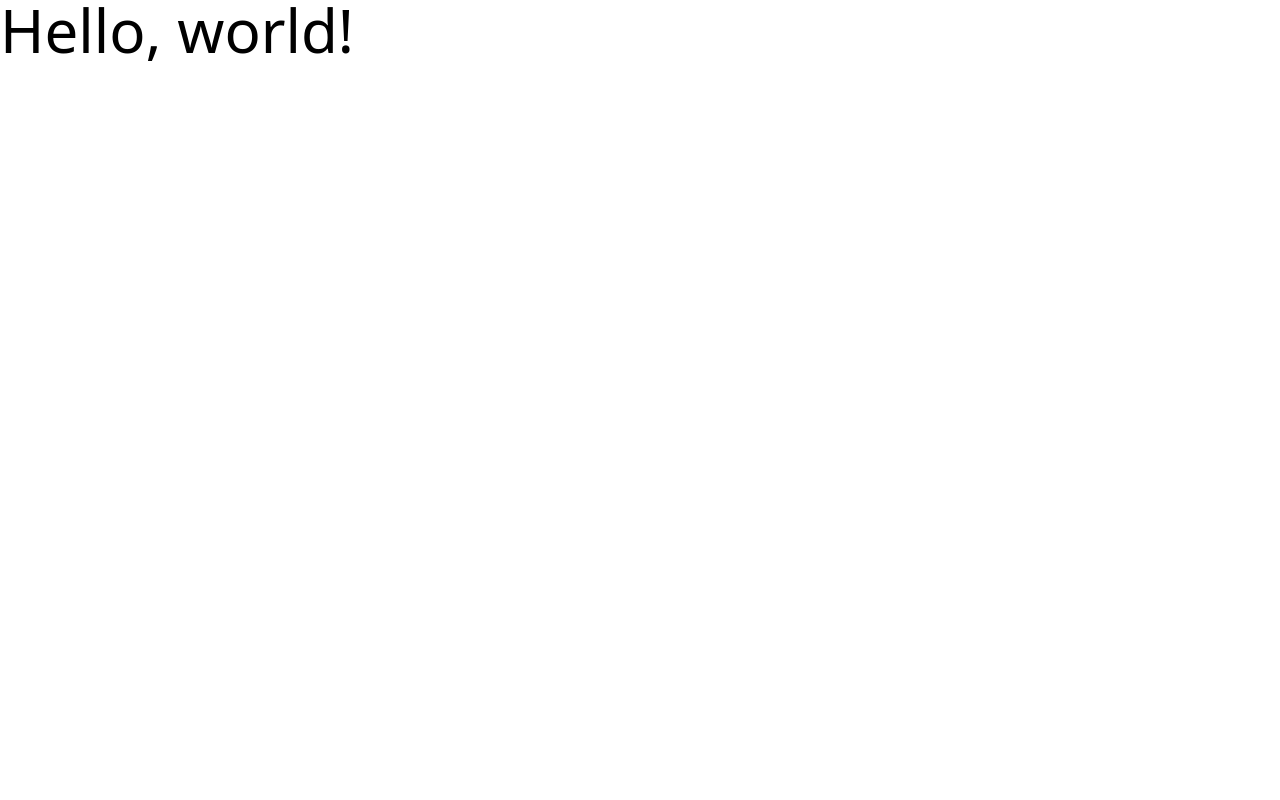
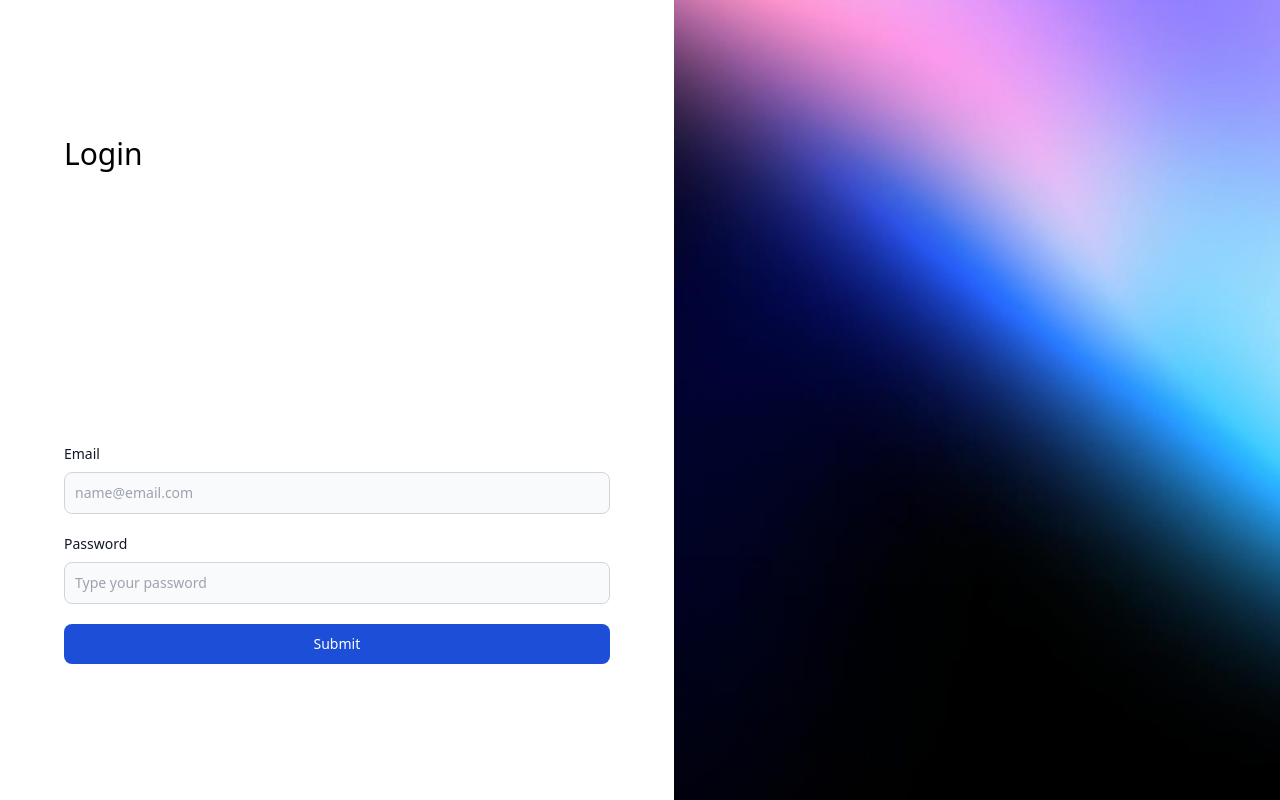
Before and after one commit to dev-mkr/react-admin-dashboard, a React (Vite) app: page / in a window 1280 px wide. Built offline with nearby package versions, Linux system fonts and the light colour scheme.

Commit message:
initial: login page

```diff
--- a/src/App.tsx
+++ b/src/App.tsx
@@ -1,9 +1,8 @@
+// import Register from "@/features/register";
+import Login from "./pages/Login";
+
 function App() {
-   return (
-       <>
-          <h1 className='text-6xl'>Hello, world!</h1>
-       </>
-   )
+  return <Login />;
 }
 
-export default App
+export default App;
--- /dev/null
+++ b/src/components/AuthLayout.tsx
@@ -0,0 +1,18 @@
+import authImg from "@/assets/authLayout.jpg";
+
+type Props = {
+  children: React.ReactNode;
+};
+
+const AuthLayout = ({ children }: Props) => {
+  return (
+    <main className="flex max-h-screen">
+      {children}
+      <div className="w-full">
+        <img src={authImg} className="max-h-full w-full object-cover" />
+      </div>
+    </main>
+  );
+};
+
+export default AuthLayout;
--- a/src/features/login/LoginForm.tsx
+++ b/src/features/login/LoginForm.tsx
@@ -28,10 +28,19 @@ function LoginForm() {
   };
 
   return (
-    <div>
-      <form onSubmit={handleSubmit(onSubmit)}>
-        <div className="mb-8">
-          <label htmlFor="email" className="input-label">
+    <div className="container flex flex-col justify-around">
+      <h1 className=" text-3xl">Login</h1>
+
+      <form
+        onSubmit={handleSubmit(onSubmit)}
+        className="flex max-w-3xl flex-col justify-center gap-y-5 "
+      >
+        {/* start email */}
+        <div className="">
+          <label
+            htmlFor="email"
+            className={`input-label ${errors.email && "text-red-500"}`}
+          >
             Email
           </label>
           <input
@@ -39,20 +48,22 @@ function LoginForm() {
             id="email"
             placeholder="name@email.com"
             aria-invalid={!!errors.email}
-            className={`input relative ${
-              errors.email && "border-red-400 text-red-300"
-            }`}
+            className={`input ${errors.email && "border-red-400 text-red-300"}`}
             {...register("email")}
           />
           {errors.email && (
-            <span role="alert" className="absolute mt-1 text-sm text-red-500">
+            <span role="alert" className="mt-1 text-sm text-red-500">
               {errors.email.message}
             </span>
           )}
         </div>
-
-        <div className="mb-8">
-          <label htmlFor="password" className="input-label">
+        {/* end email */}
+        {/* start password */}
+        <div className="">
+          <label
+            htmlFor="password"
+            className={`input-label ${errors.password && "text-red-500"}`}
+          >
             Password
           </label>
           <input
@@ -60,18 +71,16 @@ function LoginForm() {
             id="password"
             placeholder="Type your password"
             aria-invalid={!!errors.password}
-            className={`input relative ${
-              errors.password && "border-red-400 text-red-300"
-            }`}
+            className={`input ${errors.password && "border-red-400 text-red-300"}`}
             {...register("password")}
           />
           {errors.password && (
-            <span role="alert" className="absolute mt-1 text-sm text-red-500">
+            <span role="alert" className="mt-1 text-sm text-red-500">
               {errors.password.message}
             </span>
           )}
         </div>
-
+        {/* end password */}
         <button type="submit" className="submit-button">
           Submit
         </button>
--- a/src/pages/Login.tsx
+++ b/src/pages/Login.tsx
@@ -1,9 +1,12 @@
+import AuthLayout from "@/components/AuthLayout";
 import LoginForm from "@/features/login";
 
 const Login = () => {
-   return (
-       <LoginForm/>
-   );
+  return (
+    <AuthLayout>
+      <LoginForm />
+    </AuthLayout>
+  );
 };
 
 export default Login;
--- a/src/styles/index.css
+++ b/src/styles/index.css
@@ -4,14 +4,14 @@
 
 @layer components {
   .input {
-        @apply bg-gray-50 border border-gray-300 text-gray-900 text-sm rounded-lg focus:ring-blue-500 focus:border-blue-500 block w-full p-2.5 dark:bg-gray-700 dark:border-gray-600 dark:placeholder-gray-400 dark:text-white dark:focus:ring-blue-500 dark:focus:border-blue-500;
+    @apply block w-full rounded-lg border border-gray-300 bg-gray-50 p-2.5 text-sm text-gray-900 !outline-none focus:border-blue-500 focus:ring-2 focus:ring-blue-500 dark:border-gray-600 dark:bg-gray-700 dark:text-white dark:placeholder-gray-400 dark:focus:border-blue-500 dark:focus:ring-blue-500;
   }
 
   .input-label {
-        @apply block mb-2 text-sm font-medium text-gray-900 dark:text-white;
+    @apply mb-2 block text-sm font-medium text-gray-900 dark:text-white;
   }
 
   .submit-button {
-        @apply text-white bg-blue-700 hover:bg-blue-800 focus:ring-4 focus:outline-none focus:ring-blue-300 font-medium rounded-lg text-sm w-full sm:w-auto px-5 py-2.5 text-center dark:bg-blue-600 dark:hover:bg-blue-700 dark:focus:ring-blue-800
+    @apply w-full rounded-lg bg-blue-700 px-5 py-2.5 text-center text-sm font-medium text-white hover:bg-blue-800 focus:outline-none focus:ring-2 focus:ring-blue-300 dark:bg-blue-600 dark:hover:bg-blue-700 dark:focus:ring-blue-800 sm:w-auto;
   }
 }
--- a/tailwind.config.js
+++ b/tailwind.config.js
@@ -9,6 +9,7 @@ export default {
           DEFAULT: "0.5rem",
           sm: "2rem",
           lg: "4rem",
+          // xl: "5rem",
         },
       },
     },
```
Also changed, not shown: src/assets/authLayout.jpg (added). Lines whose indentation alone changed are shown as unchanged.
